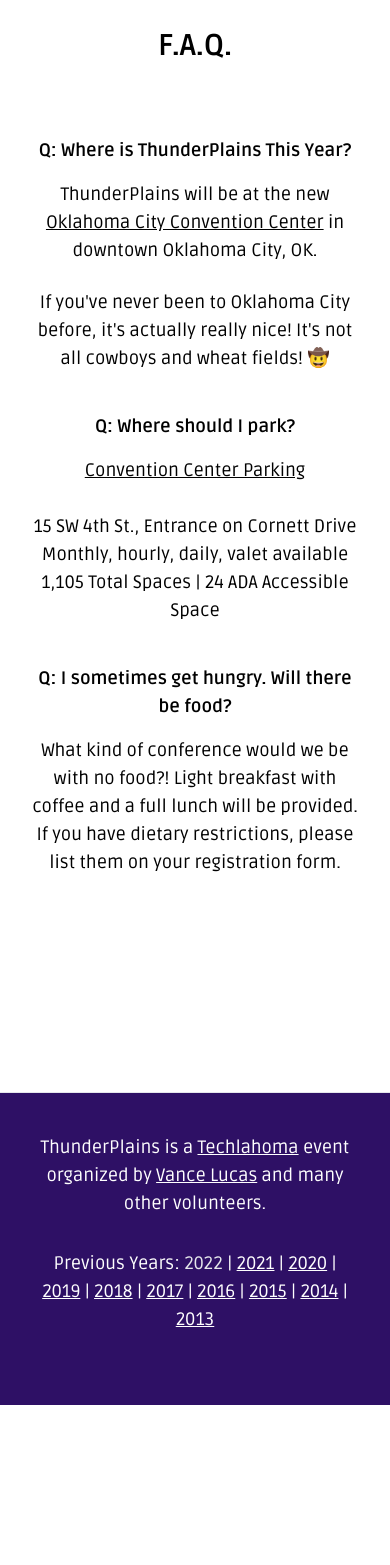
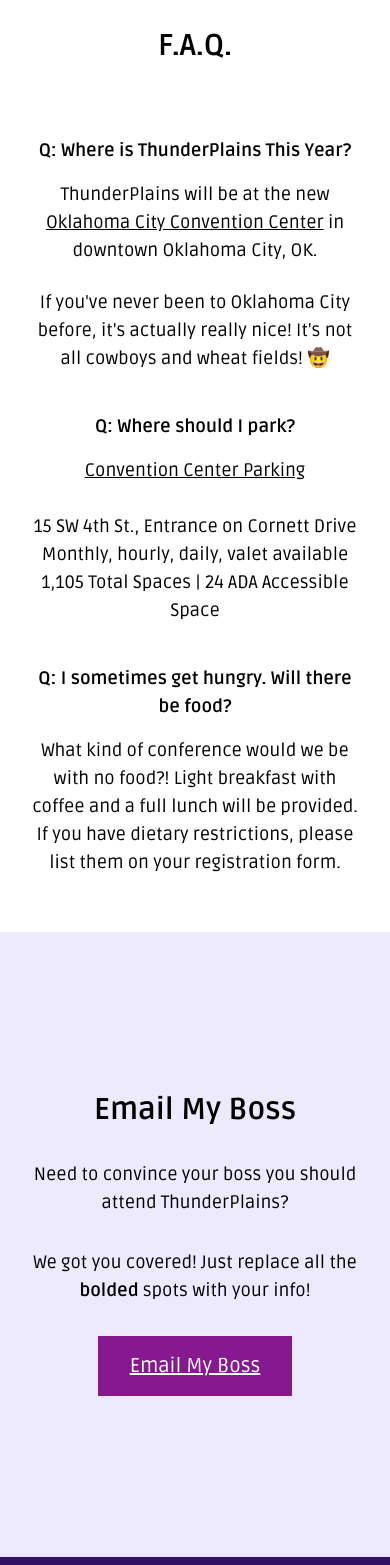
Before and after one commit to techlahoma/thunderplains-2023, a Next.js app: page / in a window 390 px wide. Shown: the part 5838-7403 px from the top of the page. Before the commit the page ends 7243 px from the top, so only its background shows below. Built offline with nearby package versions, Linux system fonts and the light colour scheme.

Commit message:
feat: add email my boss section

```diff
--- a/app/page.tsx
+++ b/app/page.tsx
@@ -267,7 +267,7 @@
         </a>
       </section>
 
-      <section id="faq" className="text-center py-40 px-8">
+      <section id="faq" className="text-center pt-40 px-8">
         <H2>F.A.Q.</H2>
         <dl className="py-4 mt-10 max-w-xl m-auto">
           <dt className="font-bold my-4">Q: Where is ThunderPlains This Year?</dt>
@@ -304,6 +304,18 @@
           </dd>
         </dl>
       </section>
+
+      <section id="email-my-boss" className="text-center py-40 px-8 bg-violet-100">
+        <H2>Email My Boss</H2>
+        <p className="py-4">Need to convince your boss you should attend ThunderPlains?</p>
+        <p className="py-4">We got you covered! Just replace all the <strong>bolded</strong> spots with your info!</p>
+        <a
+          href="https://docs.google.com/document/d/1SOY5c8O0WOtmM4umjgPeLH0EHPywXBrVLn9tnZWmq5o/edit"
+          className="mt-4 inline-block py-4 px-8 text-white text-xl bg-fuchsia-800 hover:bg-fuchsia-700"
+        >
+          Email My Boss
+        </a>
+      </section>
     </>
   );
 }
--- a/components/layout/LayoutNavbar.tsx
+++ b/components/layout/LayoutNavbar.tsx
@@ -73,6 +73,11 @@
                 F.A.Q.
               </a>
             </li>
+            <li>
+              <a href="#email-my-boss" className="block py-2 pl-3 pr-4 text-white md:p-0 hover:bg-violet-800">
+                Email My Boss
+              </a>
+            </li>
           </ul>
         </div>
       </div>
```
